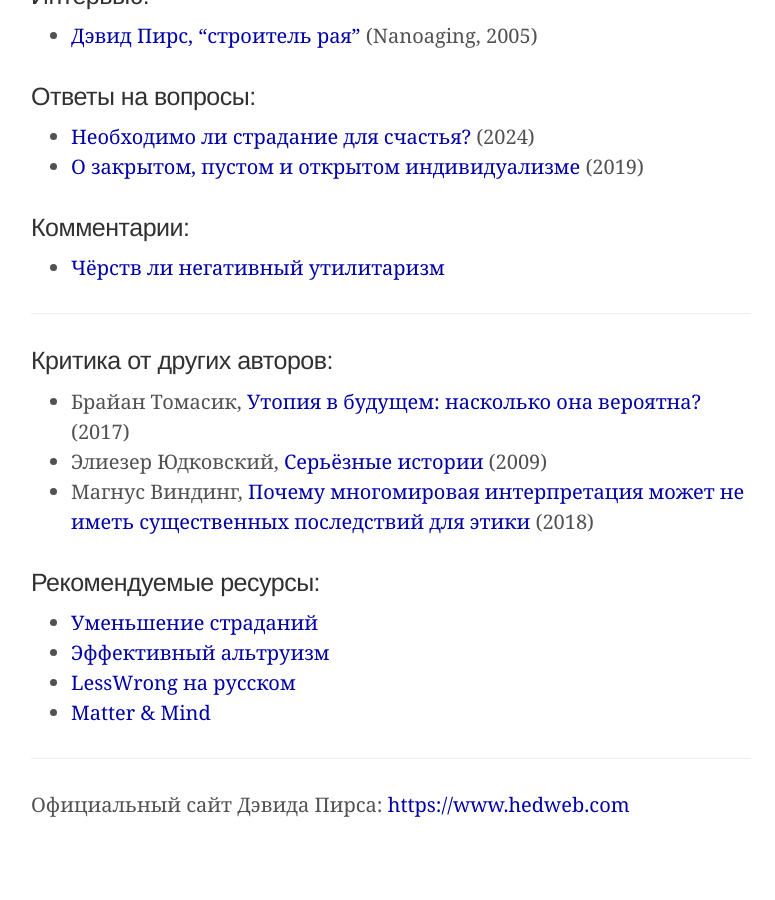
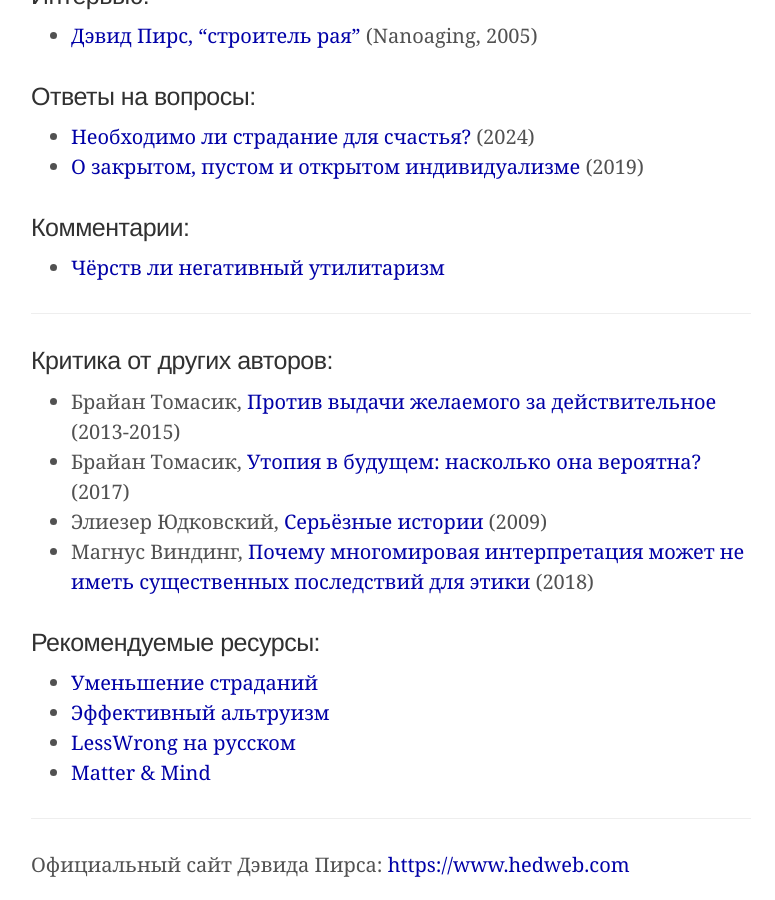
Before and after one commit to HedWeb-RU/hedweb-ru.github.io, a Jekyll site: the page built from index.md, in a window 1280 px wide and 900 px high, scrolled down 882 px. Shown: the whole window, without its empty margins (249-1024 px from the left). Built offline with Jekyll 4.4.1, drawn with Linux system fonts in a browser that asks for light colours; before the commit the page ends 1722 px from its top, so only the background shows below that.

Commit message:
Update index.md

```diff
--- a/index.md
+++ b/index.md
@@ -38,6 +38,7 @@ excerpt: "Здесь выкладываются переводы работ фи
 
 ### Критика от других авторов:
 
+- Брайан Томасик, [Против выдачи желаемого за действительное](https://reducingsuffering.github.io/brian-tomasik-against-wishful-thinking.html) (2013-2015)
 - Брайан Томасик, [Утопия в будущем: насколько она вероятна?](https://reducingsuffering.github.io/brian-tomasik-how-likely-is-a-far-future-utopia.html) (2017)
 - Элиезер Юдковский, [Серьёзные истории](https://reducingsuffering.github.io/eliezer-yudkowsky-serious-stories.html) (2009)
 - Магнус Виндинг, [Почему многомировая интерпретация может не иметь существенных последствий для этики](https://reducingsuffering.github.io/magnus-vinding-why-the-mwi-may-not-have-significant-ethical-implications.html) (2018)
```
